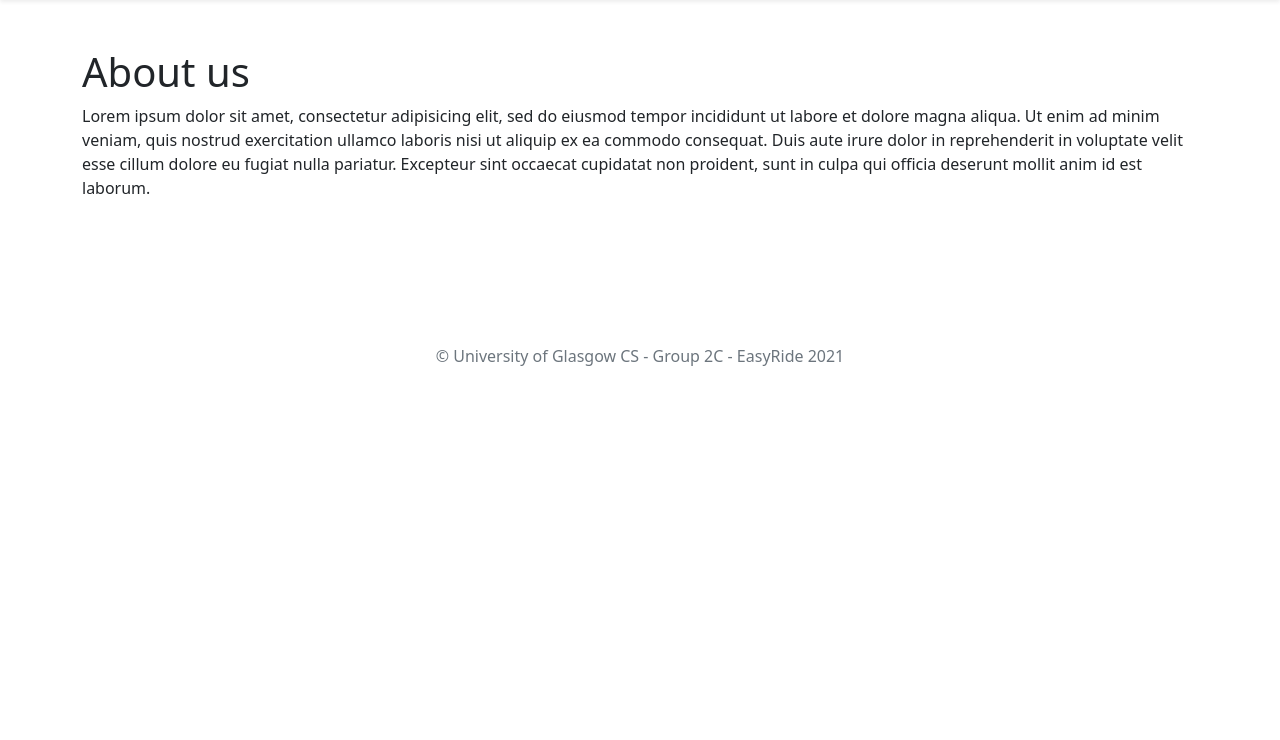
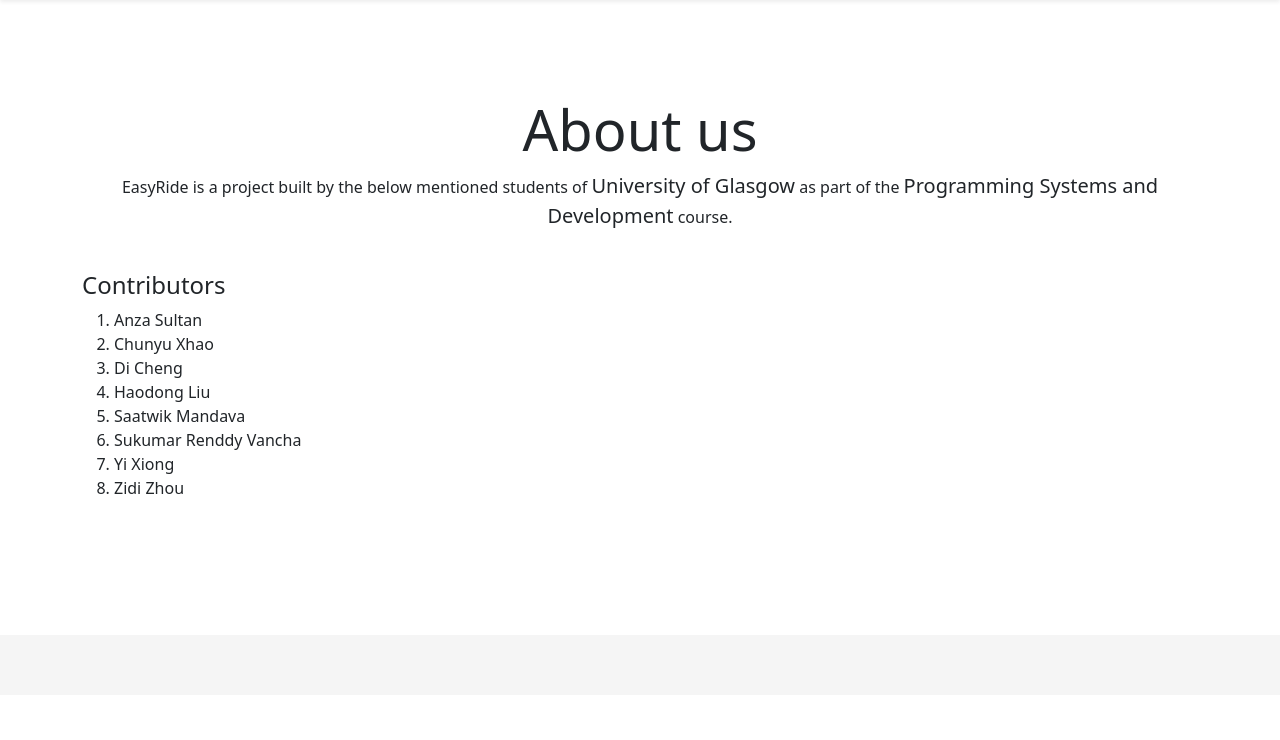
Before and after one commit to sathwik-gla-ds/easyRide, a Flask app: page /aboutus in a window 1280 px wide. Shown: the part 57-797 px from the top of the page. Before the commit the page ends 423 px from the top, so only its background shows below. Run offline with Flask 2, Linux system fonts and the light colour scheme.

Commit message:
Added content to static pages

```diff
--- a/easy_ride/static/css/style.css
+++ b/easy_ride/static/css/style.css
@@ -1,3 +1,29 @@
+.bd-placeholder-img {
+        font-size: 1.125rem;
+        text-anchor: middle;
+        -webkit-user-select: none;
+        -moz-user-select: none;
+        user-select: none;
+      }
+
+      @media (min-width: 768px) {
+        .bd-placeholder-img-lg {
+          font-size: 3.5rem;
+        }
+      }
+
+/* Footer parameters */
+
+.footer {
+  position: absolute;
+  bottom: 0;
+  width: 100%;
+  height: 60px; /* Set the fixed height of the footer here */
+  line-height: 60px; /* Vertically center the text there */
+  background-color: #f5f5f5;
+}
+
+
 /* parameters for the graphs in Managers view */
 
 canvas {
--- a/easy_ride/templates/aboutus.html
+++ b/easy_ride/templates/aboutus.html
@@ -1,11 +1,21 @@
 {% extends "base.html" %}
 {% block content %}
-  <div class="jumbotron">
-    <h1> About us </h1>
-    <p> Lorem ipsum dolor sit amet, consectetur adipisicing elit, sed do eiusmod tempor incididunt ut labore et dolore
-      magna aliqua. Ut enim ad minim veniam, quis nostrud exercitation ullamco laboris nisi ut aliquip ex ea commodo
-      consequat. Duis aute irure dolor in reprehenderit in voluptate velit esse cillum dolore eu fugiat nulla pariatur.
-      Excepteur sint occaecat cupidatat non proident, sunt in culpa qui officia deserunt mollit anim id est laborum.</p>
+  <div  class="pricing-header px-3 py-3 pt-md-5 pb-md-4 mx-auto text-center">
+    <h1 class="display-4"> About us </h1>
+    <p>EasyRide is a project built by the below mentioned students of <span class="lead">University of Glasgow</span> as part of the <span class="lead">Programming Systems and Development</span> course.</p>
+  </div>
+<div class="jumbotron">
+  <h4>Contributors</h4>
+  <ol>
+    <li> Anza Sultan </li>
+    <li> Chunyu Xhao </li>
+    <li> Di Cheng </li>
+    <li> Haodong Liu </li>
+    <li> Saatwik Mandava </li>
+    <li> Sukumar Renddy Vancha </li>
+    <li> Yi Xiong </li>
+    <li> Zidi Zhou </li>
+  </ol>
   </div>
 
 {% endblock %}
--- a/easy_ride/templates/account_layout.html
+++ b/easy_ride/templates/account_layout.html
@@ -1,7 +1,6 @@
 <!-- Contains sidebarMenu HTML code for the User Account Views. -->
 {% extends "base.html" %}  <!-- Adds the Navbar HTML code present in the base.html file -->
 {% block content %}
-  <link href="static/css/style.css" rel="stylesheet">
   <div class="container-fluid">
     <div class="row">
       <!-- sidebarMenu Code -->
--- a/easy_ride/templates/base.html
+++ b/easy_ride/templates/base.html
@@ -8,6 +8,7 @@
   <link href="https://cdn.jsdelivr.net/npm/bootstrap@5.0.0-beta1/dist/css/bootstrap.min.css" rel="stylesheet"
         integrity="sha384-giJF6kkoqNQ00vy+HMDP7azOuL0xtbfIcaT9wjKHr8RbDVddVHyTfAAsrekwKmP1" crossorigin="anonymous">
   <title>Easy Ride</title>
+  <link href="static/css/style.css" rel="stylesheet">
 </head>
 <body>
 <!-- Bootstrap Bundle with Popper -->
@@ -161,15 +162,11 @@
   {% endblock %}
 </div>
 <div>
-
-
   <footer class="footer pt-4 my-md-5 pt-md-5">
-        <div class="container">
-          <p class="mt-5 mb-3 text-muted text-center">&copy; University of Glasgow CS - Group 2C - EasyRide 2021</p>
-        </div>
-      </footer>
-
-
+    <div class="container">
+      <p class="mt-5 mb-3 text-muted text-center">&copy; University of Glasgow CS - Group 2C - EasyRide 2021</p>
+    </div>
+  </footer>
 </div>
 </body>
 </html>
--- a/easy_ride/templates/index.html
+++ b/easy_ride/templates/index.html
@@ -4,9 +4,13 @@
       <h1> Easy Ride </h1>
   </div> -->
   <div class="pricing-header px-3 py-3 pt-md-5 pb-md-4 mx-auto text-center">
-    <h1 class="display-4">What is SmartRide</h1>
+    <h1 class="display-4">What is SmartRide?</h1>
     <p class="lead">Consumers can easily use bicycles in the city through this system, and bills can be settled through
       smart payment. Managers can easily view the operating status of the system and manage all bicycles in the
       city.</p>
+    {% if not current_user.is_authenticated %}
+      <a href="{{ url_for('users.login') }}" class="btn btn-primary" role="button">Login</a>
+      <a href="{{ url_for('users.register') }}" class="btn btn-success" role="button">Register</a>
+    {% endif %}
   </div>
 {% endblock %}
--- a/easy_ride/templates/login.html
+++ b/easy_ride/templates/login.html
@@ -4,7 +4,6 @@
   <form method="POST" class="text-center">
     {{ form.hidden_tag() }}
     <img class="mb-4" src="static/img/logo.png" alt="" width="72" height="72">
-    <h1 class="h3 mb-3 font-weight-normal">Please Login</h1>
     <div class="form-floating mb-3">
       {{ form.email }}
       {{ form.email.label }}
```
Also changed, not shown: easy_ride/templates/howitworks.html (+10 -5 lines), easy_ride/templates/locations.html (+48 -5 lines), easy_ride/templates/pricing.html (+4 -7 lines), README.md, easy_ride/static/img/logo.png, 1 other file.
